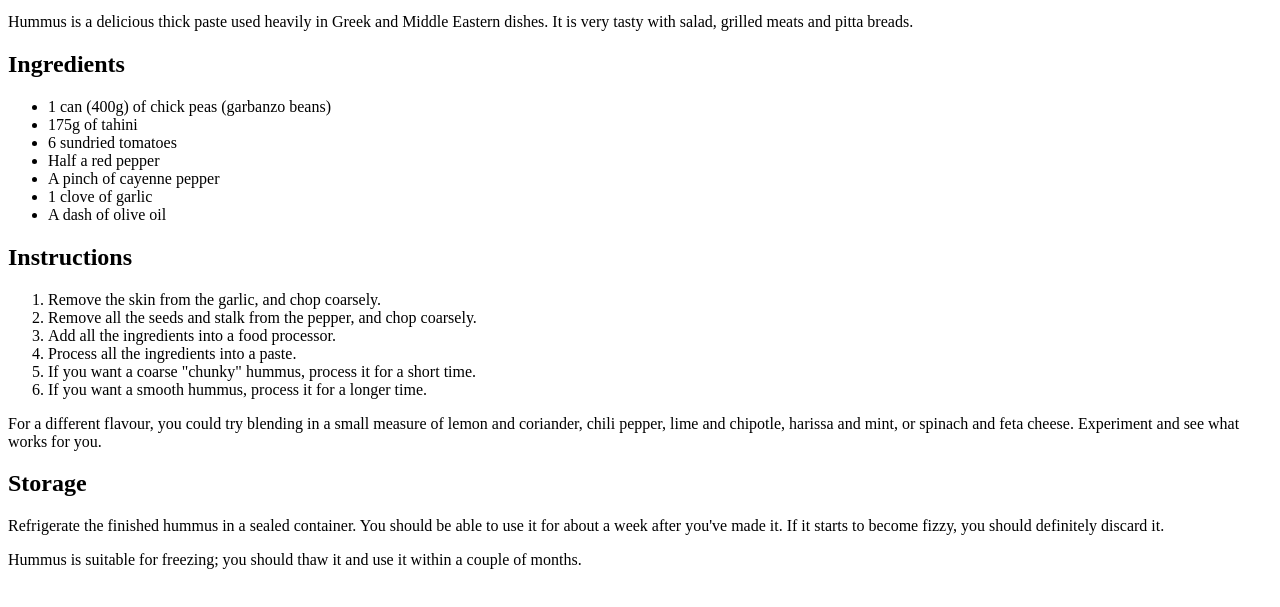
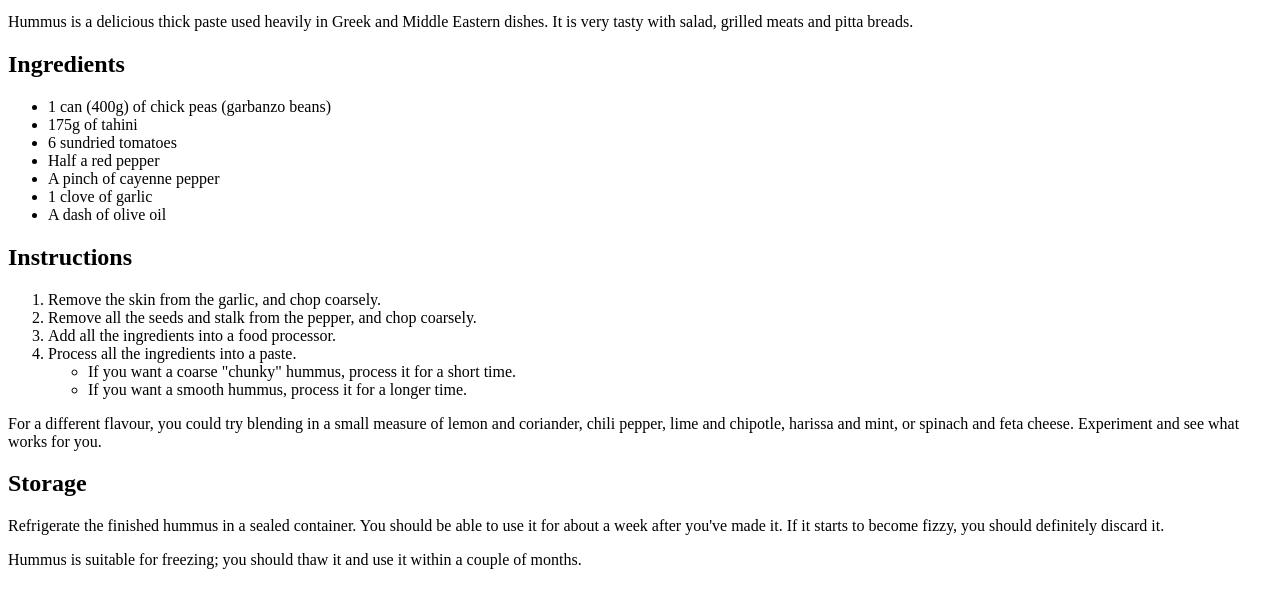
Before and after one commit to Germain712/MDN_Exercise_Modules, a plain HTML site: page HTML Text Fundamentals/text-start.html in a window 1280 px wide. Shown: the part 101-708 px from the top of the page. Drawn offline with Linux system fonts and the light colour scheme.

Commit message:
Nested an unordered list inside an ordered list, which turns the ul into sub-bullets

```diff
--- a/HTML Text Fundamentals/text-start.html
+++ b/HTML Text Fundamentals/text-start.html
@@ -34,11 +34,15 @@
         Remove all the seeds and stalk from the pepper, and chop coarsely.
       </li>
       <li>Add all the ingredients into a food processor.</li>
-      <li>Process all the ingredients into a paste.</li>
       <li>
-        If you want a coarse "chunky" hummus, process it for a short time.
+        Process all the ingredients into a paste.
+        <ul>
+          <li>
+            If you want a coarse "chunky" hummus, process it for a short time.
+          </li>
+          <li>If you want a smooth hummus, process it for a longer time.</li>
+        </ul>
       </li>
-      <li>If you want a smooth hummus, process it for a longer time.</li>
     </ol>
     <p>
       For a different flavour, you could try blending in a small measure of
```
